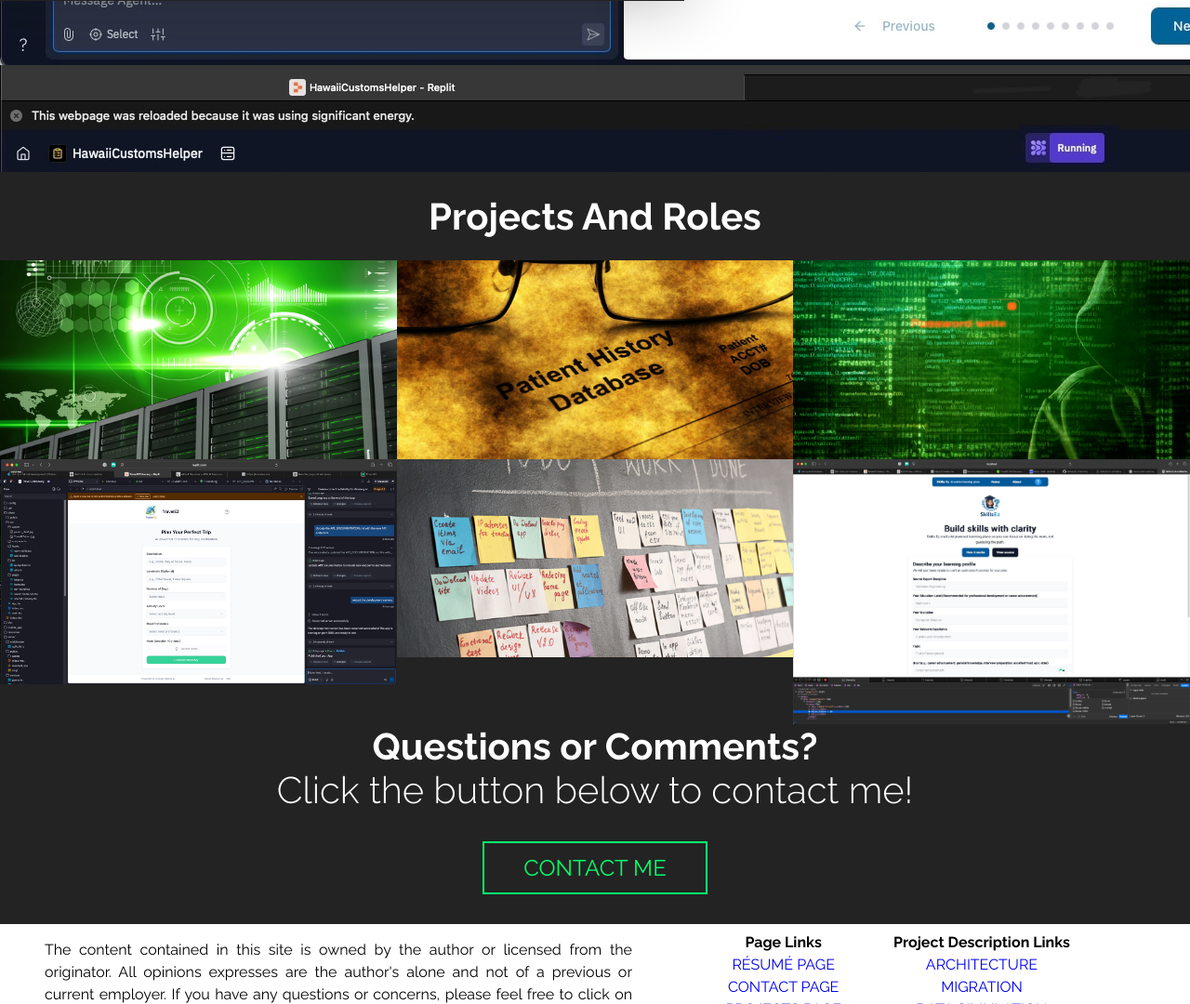
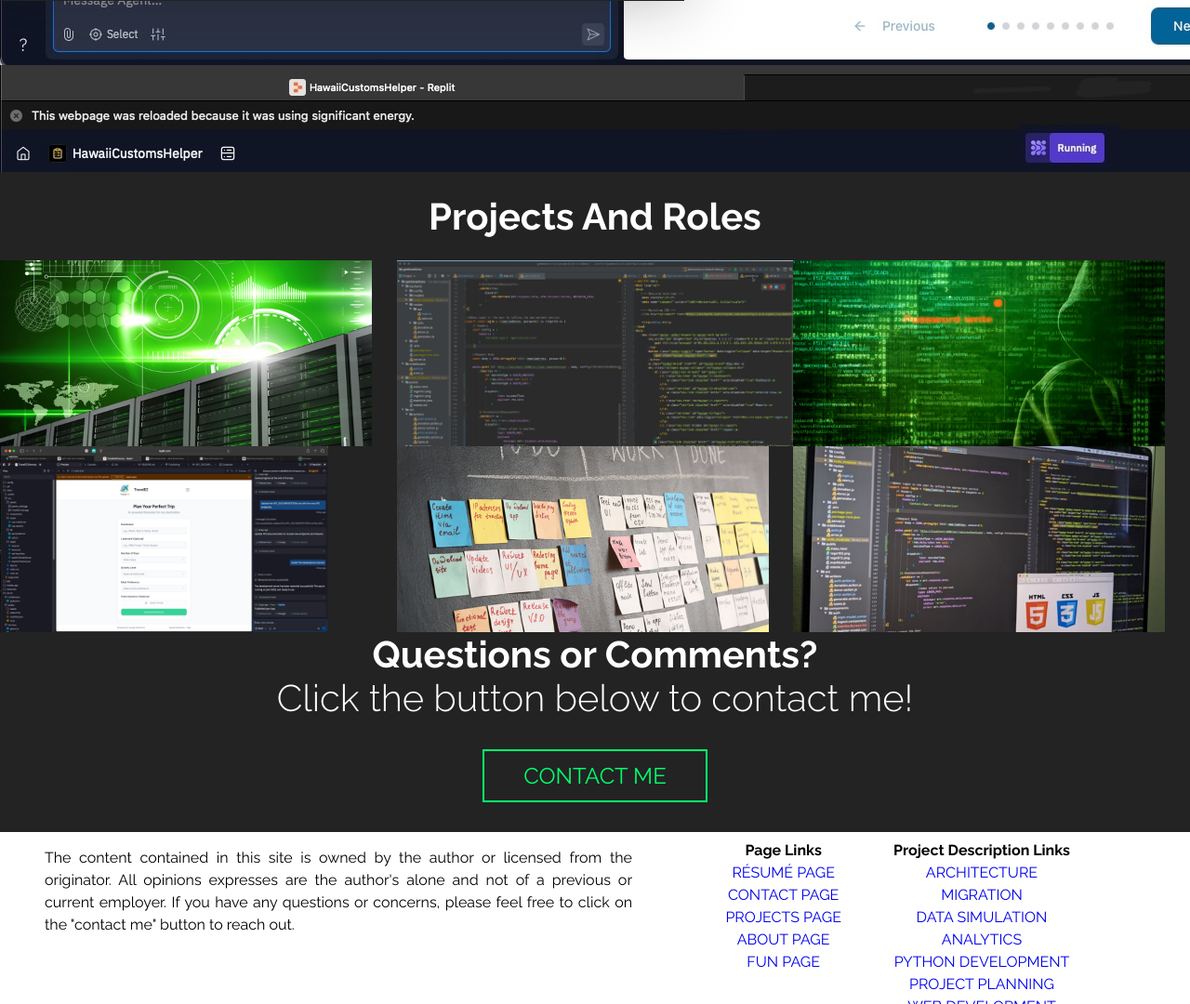
Before and after one commit to rob96753/rob96753.github.io, a website built with Parcel: page index.html in a window 1280 px wide. Shown: the part 1117-2197 px from the top of the page at 93% size. Built offline with nearby package versions, Linux system fonts and the light colour scheme.

Commit message:
working on portal sizing

```diff
--- a/css/styles.css
+++ b/css/styles.css
@@ -385,6 +385,8 @@ nav a:visited{
 
 .port-item img {
   display: block;
+  height: 200px; /* Set your desired fixed height */
+  width: auto;  /* Width will scale proportionally */
 }
 
 .port-desc {
--- a/index.html
+++ b/index.html
@@ -62,7 +62,7 @@
 
     <!-- portfolio item 02 -->
     <figure class="port-item">
-      <img src="img/EHR-Small.jpg" alt="Data Generation and Simulation">
+      <img src="img/getdonations.jpg" alt="Data Generation and Simulation">
       <figcaption class="port-desc">
         <p>Training and Testing</p>
         <a href="./pages/summary-acomplishments.html#data_gen_simm" class="button button-accent button-small">Data
@@ -102,7 +102,7 @@
 
     <!-- portfolio item 06 -->
     <figure class="port-item">
-      <img src="img/SkillsEZ-homepage.jpg" alt="portfolio item">
+      <img src="img/WebDevelopment.jpg" alt="portfolio item">
       <figcaption class="port-desc">
         <p>Web Development</p>
         <a href="./pages/summary-acomplishments.html#web_development" class="button button-accent button-small">Web
```
